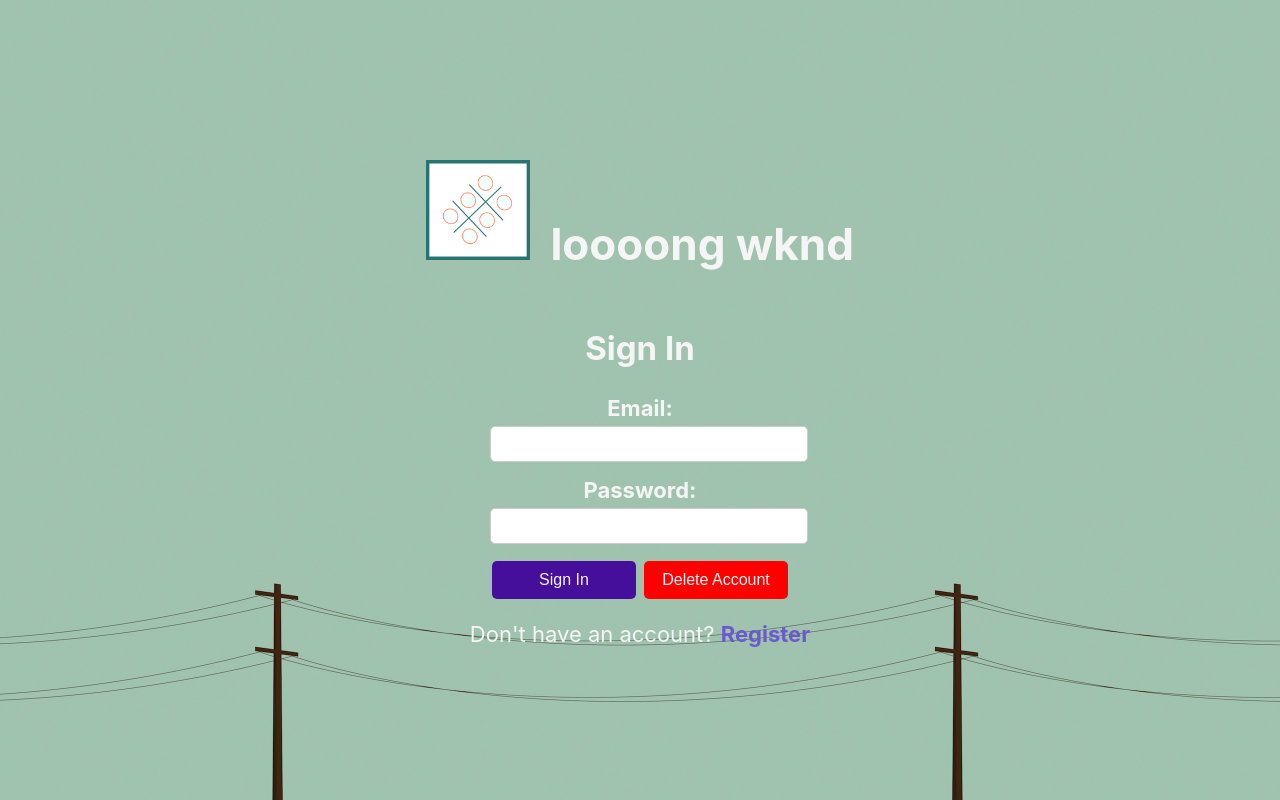
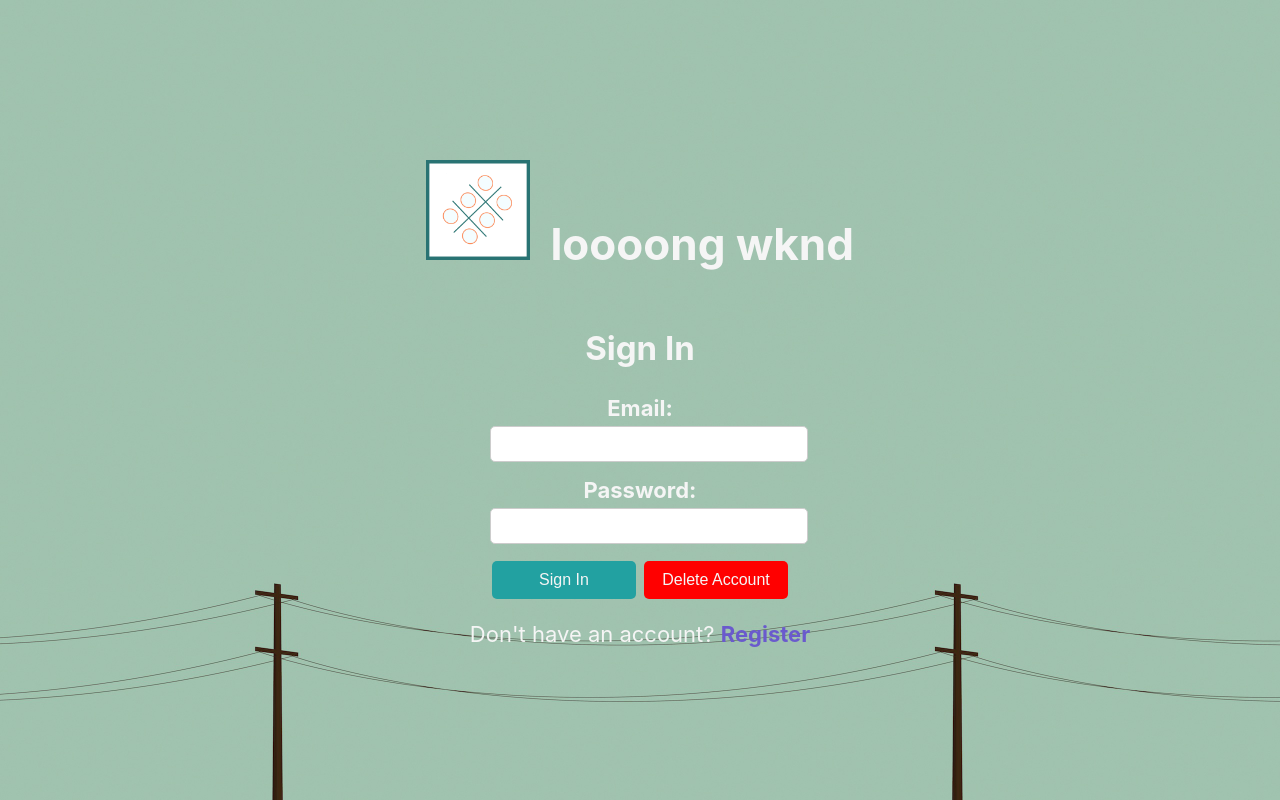
Before and after one commit to jasonbhlee/final_project, a React (Create React App) app in the folder project-app-frontend/: page / in a window 1280 px wide. Built offline with nearby package versions, Linux system fonts and the light colour scheme.

Commit message:
last fix

```diff
--- a/project-app-frontend/src/App.css
+++ b/project-app-frontend/src/App.css
@@ -191,3 +191,7 @@
 button {
   display: inline-block;
 }
+
+.buttonStyle {
+  background-color: #22a1a1;
+}
--- a/project-app-frontend/src/index.css
+++ b/project-app-frontend/src/index.css
@@ -18,7 +18,7 @@ code {
 }
 
 button {
-  background-color: #450f9b;
+  background-color: #22a1a1;
   border: none;
   padding: 10px;
   color: whitesmoke;
@@ -49,3 +49,7 @@ nav {
   margin-top: 0px;
   padding: 0;
 }
+
+.buttonStyle {
+  background-color: #22a1a1;
+}
```
